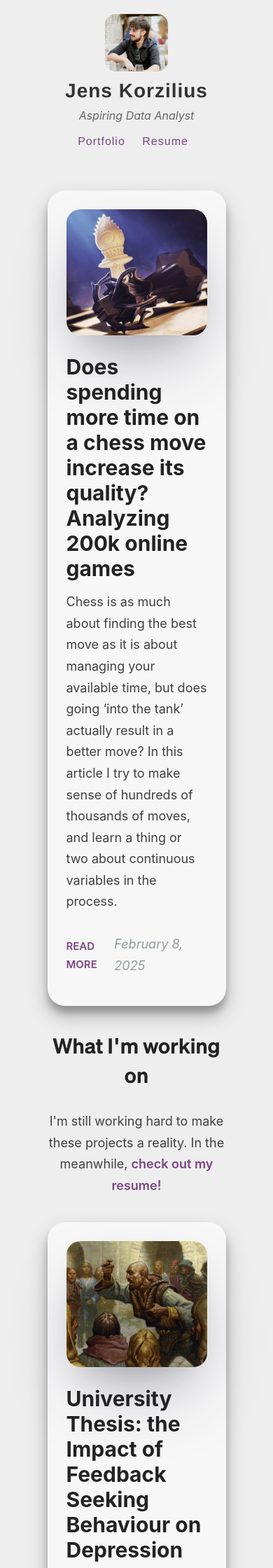
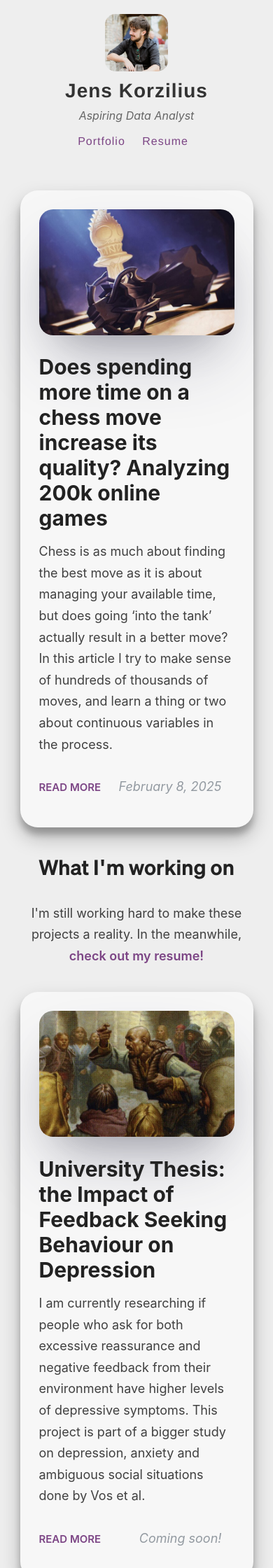
Before and after one commit to Pil0tz/pil0tz.github.io, a Jekyll site: the page built from index.html, in a window 390 px wide. Shown: the top 2240 px of the page at 70% size. Built offline with Jekyll 4.4.1, drawn with Linux system fonts in a browser that asks for light colours; the list of posts is cut into pages by our own code.

Commit message:
increase width of mobile pages

```diff
--- a/_sass/_custom.scss
+++ b/_sass/_custom.scss
@@ -20,6 +20,9 @@
 
 .container {
    width: 70%;
+   @media (max-width: $MobileCutoff) {
+       width: 90%;
+   }
   // max-width: 80%;
   // max-width: 1500px;
   // padding: 0 5vw 0 10vw;
```
